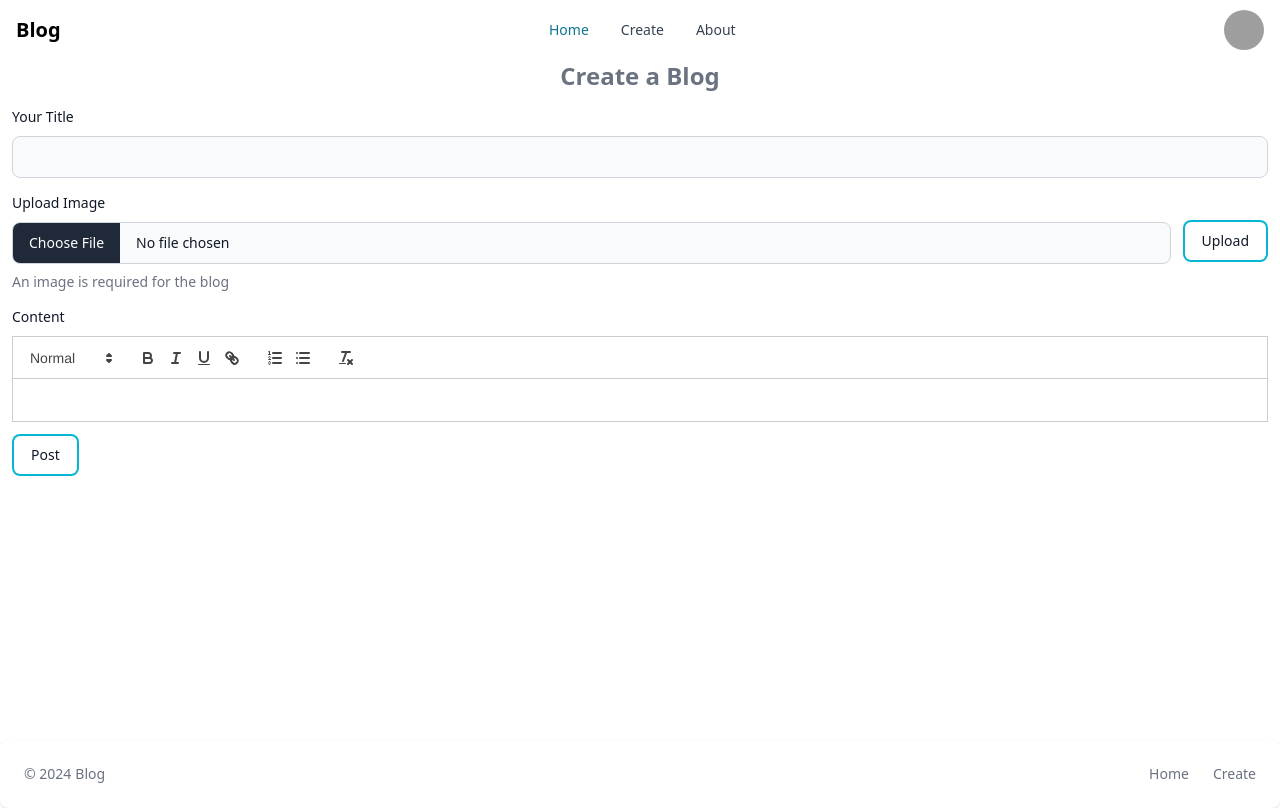
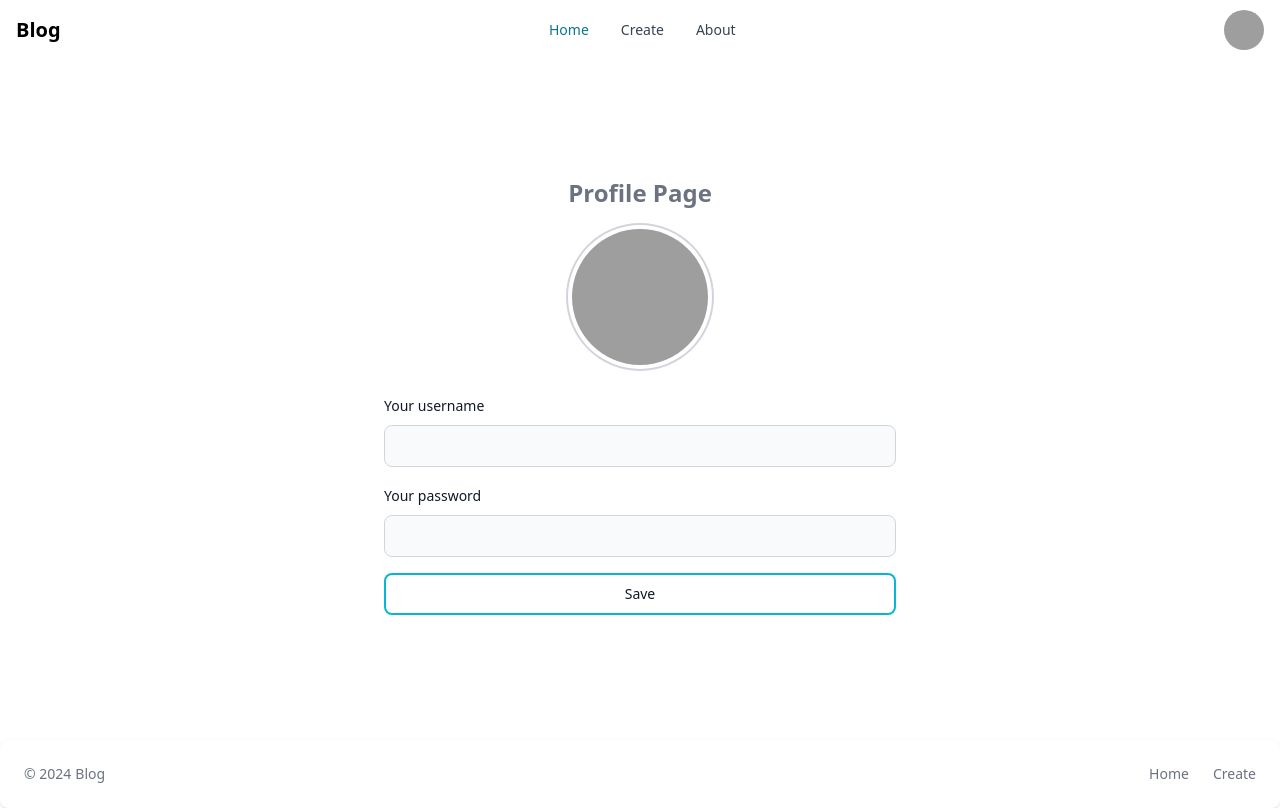
Before and after one commit to abdulgamal/mern-blog-app, a React (Vite) app in the folder blog/: page / in a window 1280 px wide. Built offline with nearby package versions, Linux system fonts and the light colour scheme; grey boxes are pictures that could not be loaded.

Commit message:
profile page UI done

```diff
--- a/blog/src/App.jsx
+++ b/blog/src/App.jsx
@@ -2,7 +2,8 @@
 // import Blogs from "./components/Blogs";
 import FooterComponent from "./components/Footer";
 import Navbar from "./components/Navbar";
-import CreatePage from "./pages/CreatePage";
+// import CreatePage from "./pages/CreatePage";
+import ProfilePage from "./pages/ProfilePage";
 // import Details from "./pages/Details";
 
 function App() {
@@ -12,7 +13,8 @@ function App() {
       {/* <Banner /> */}
       {/* <Blogs /> */}
       {/* <Details /> */}
-      <CreatePage />
+      {/* <CreatePage /> */}
+      <ProfilePage />
       <FooterComponent />
     </main>
   );
--- /dev/null
+++ b/blog/src/pages/ProfilePage.jsx
@@ -0,0 +1,50 @@
+import { Avatar, Button, FileInput, Label, TextInput } from "flowbite-react";
+
+function ProfilePage() {
+  return (
+    <div className="container mx-auto px-3 flex flex-col justify-center items-center min-h-[85vh]">
+      <h2 className="text-center text-2xl text-gray-500 font-semibold">
+        Profile Page
+      </h2>
+      <div className="my-4">
+        <Label
+          htmlFor="file"
+          className=" max-w-fit"
+          value={
+            <Avatar
+              alt="User settings"
+              img="https://flowbite.com/docs/images/people/profile-picture-5.jpg"
+              rounded
+              size={"xl"}
+              bordered
+            />
+          }
+        />
+        <FileInput id="file" className="hidden" />
+      </div>
+      <div className="my-2 max-w-lg w-full">
+        <div>
+          <div className="mb-2 block">
+            <Label htmlFor="username" value="Your username" />
+          </div>
+          <TextInput id="username" type="text" required />
+        </div>
+      </div>
+      <div className="my-2 max-w-lg w-full">
+        <div>
+          <div className="mb-2 block">
+            <Label htmlFor="password" value="Your password" />
+          </div>
+          <TextInput id="password" type="password" required />
+        </div>
+      </div>
+      <div className="my-2 max-w-lg w-full">
+        <Button className="w-full" outline gradientDuoTone="cyanToBlue">
+          Save
+        </Button>
+      </div>
+    </div>
+  );
+}
+
+export default ProfilePage;
```
